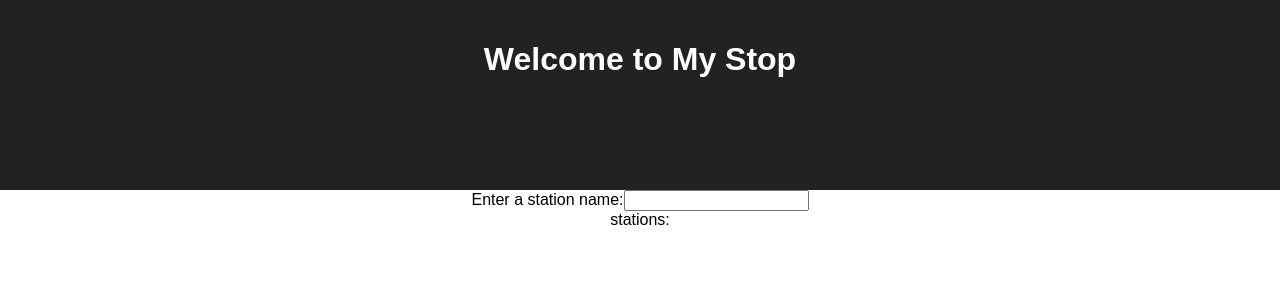
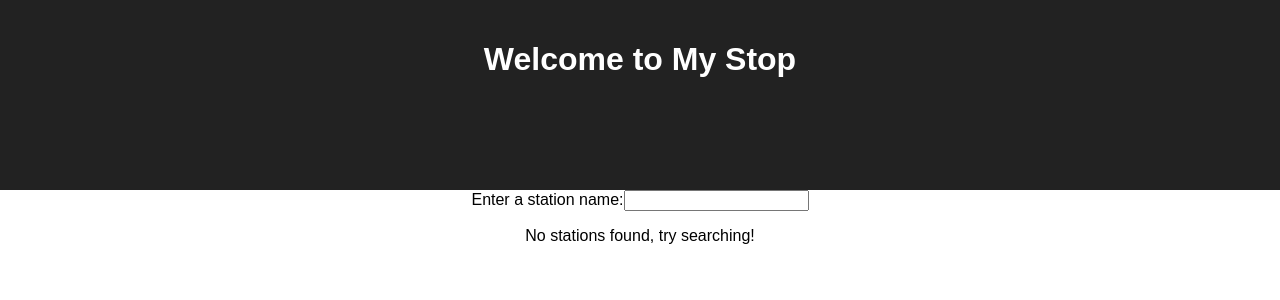
Before and after one commit to 8lane/react-mystop, a React (Create React App) app: page / in a window 1280 px wide. Shown: the top 300 px of the page. Built offline with nearby package versions, Linux system fonts and the light colour scheme.

Commit message:
reset station list on each search + show nice message

```diff
--- a/src/App.js
+++ b/src/App.js
@@ -12,10 +12,11 @@ class App extends Component {
   handleStationSearch(evt) {
     let name = evt.target.value;
 
-    this.setState({ stationName: name });
+    this.setState({ stationName: name, stationList: [] });
 
     this.searchStation(evt.target.value).then((data) => {
       this.setState({ stationList: data.matches });
+      console.log('STATE:', this.state)
     });
 
   }
@@ -56,14 +57,16 @@ class StationForm extends Component {
 
 class StationList extends Component {
   render() {
-    const stationList = this.props.stationList.map((station) =>
-      <p key={station.id}>{station.name}</p>
-    );
+    let stationList = null;
+
+    if(this.props.stationList.length) {
+      stationList = this.props.stationList.map((station) => <p key={station.id}>{station.name}</p> );
+    } else {
+      stationList = <p>No stations found, try searching!</p>;
+    }
 
     return (
-      <div>stations:
-      {stationList}
-      </div>
+      <div>{stationList}</div>
     );
   }
 }
```
